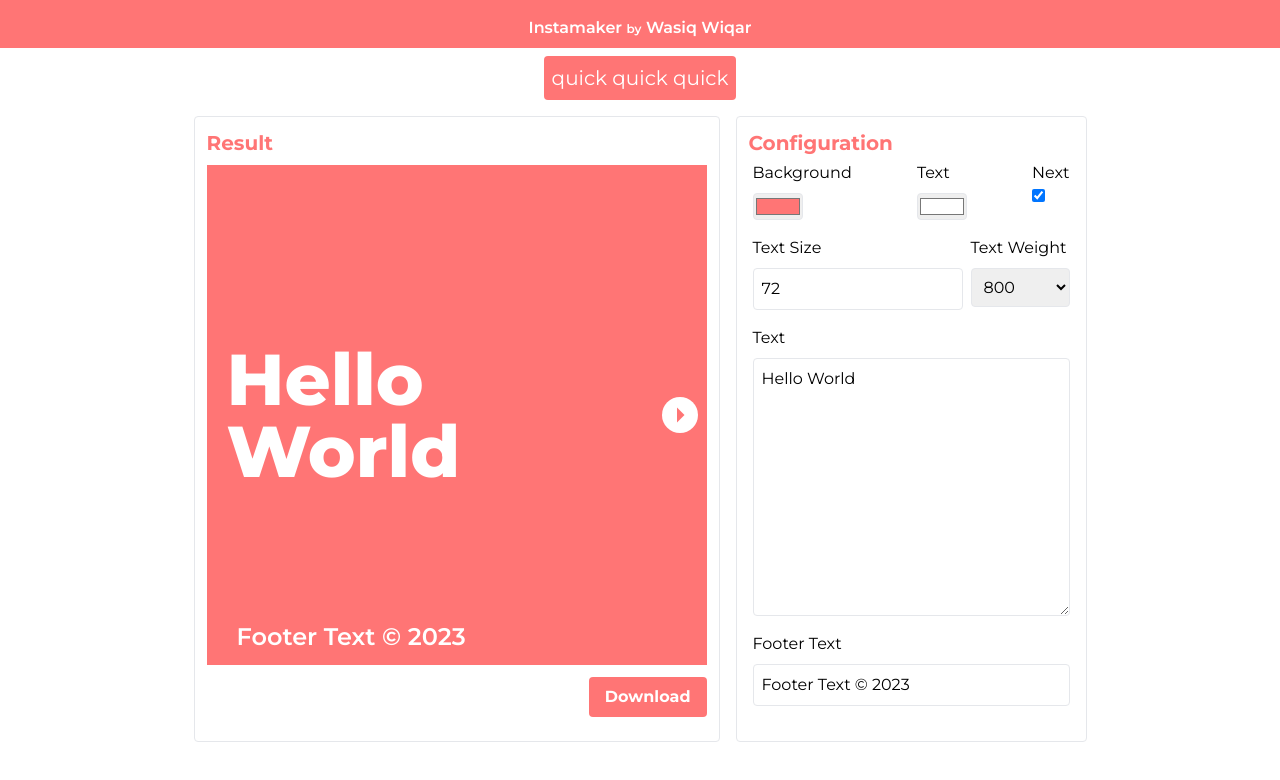
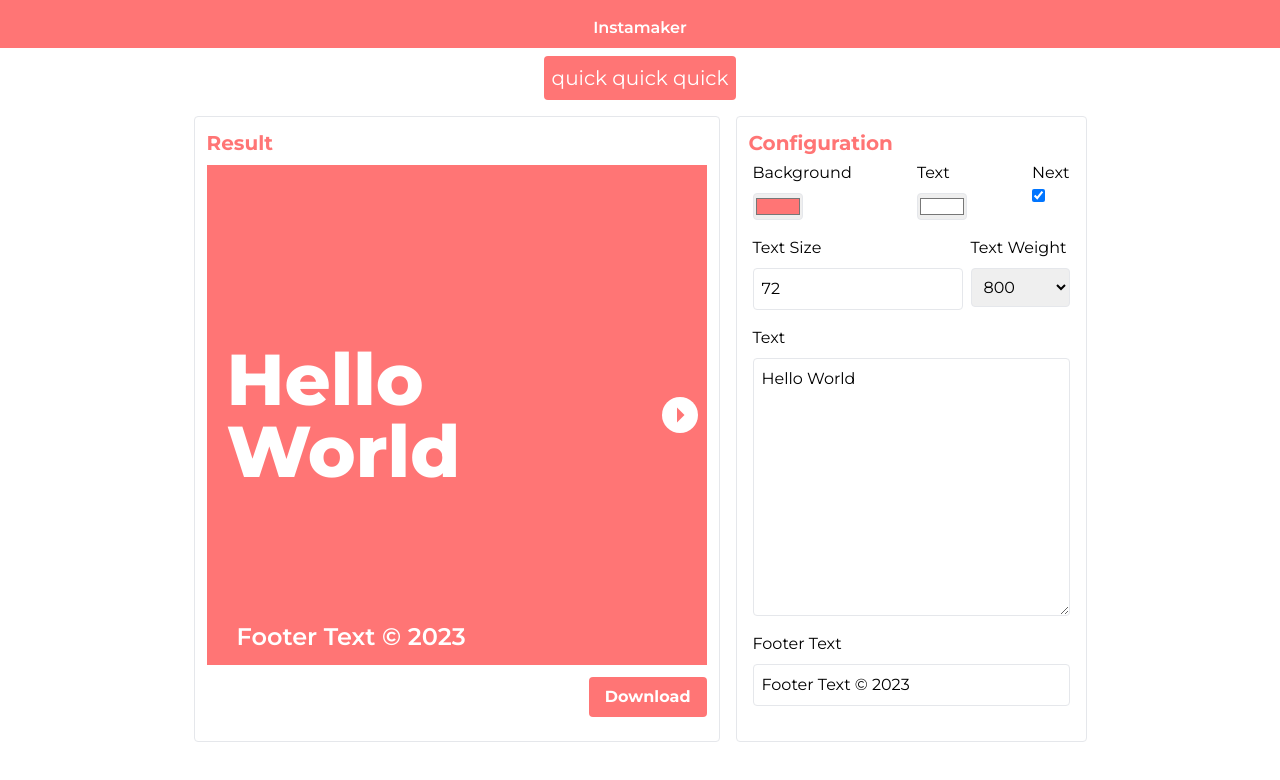
Before and after one commit to wasiqwiqar/Instamaker, a Vue app: page / in a window 1280 px wide. Shown: the top 780 px of the page. Built offline with nearby package versions, Linux system fonts and the light colour scheme.

Commit message:
Remove name from header

```diff
--- a/src/App.vue
+++ b/src/App.vue
@@ -10,7 +10,6 @@ console.log("[App.vue]", `Hello world from Electron ${process.versions.electron}
       <a href="https://github.com/wasiqwiqar/" class="font-bold text-center" target="_blank">
         <h2>
           Instamaker
-          <span class="text-xs">by</span> Wasiq Wiqar
         </h2>
       </a>
     </div>
```
